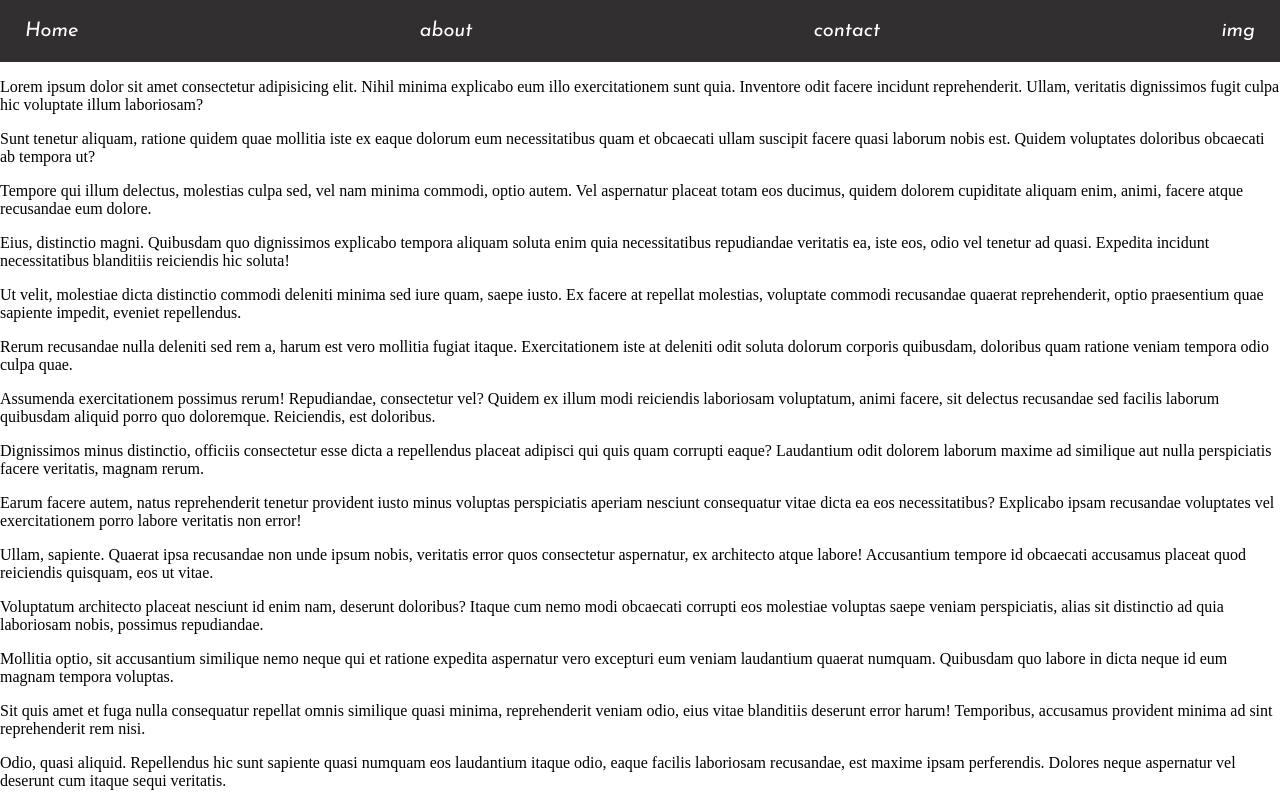
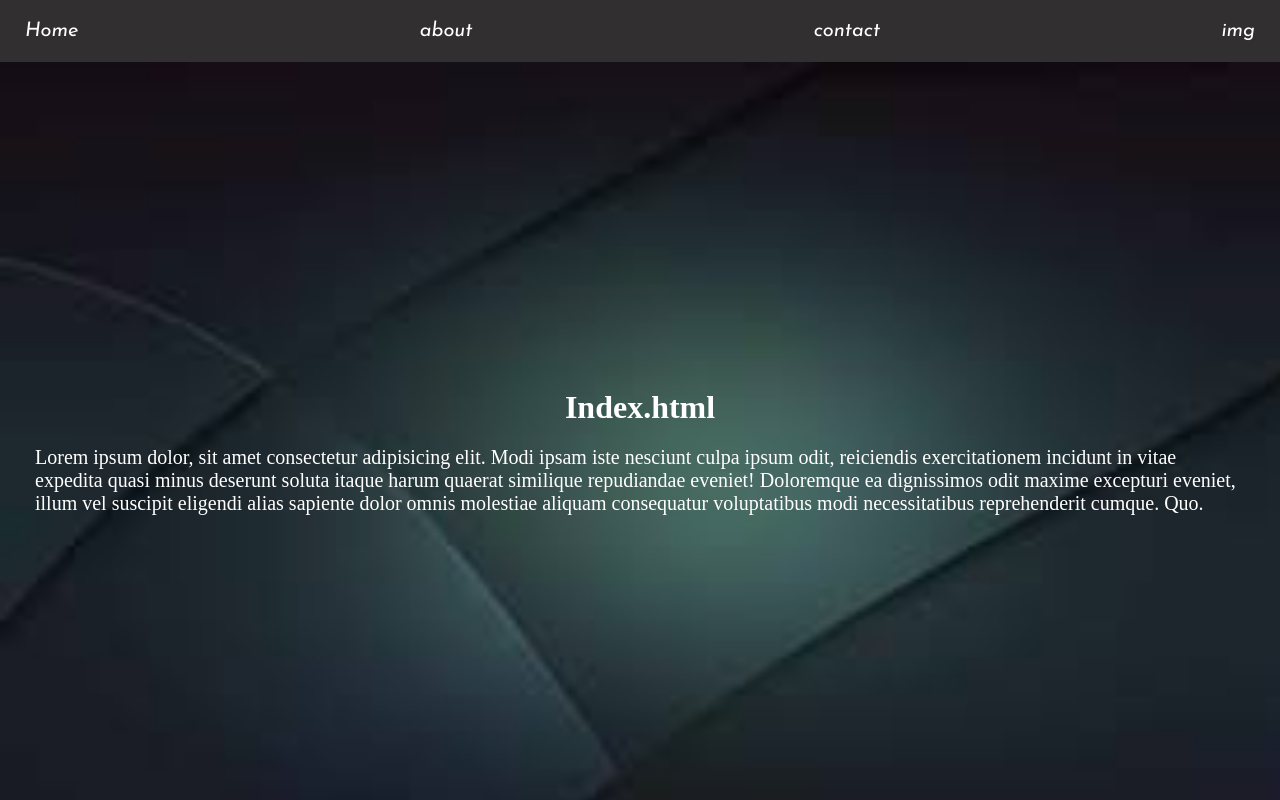
Before and after one commit to SadambekovBekmyrza/16.11.22, a plain HTML site: page index.html in a window 1280 px wide. Shown: the top 800 px of the page. Drawn offline with Linux system fonts and the light colour scheme.

Commit message:
header sozdal disain

```diff
--- a/index.html
+++ b/index.html
@@ -20,6 +20,13 @@
       <li><a href="img.html">img</a></li>
     </ul>
   </nav>
+  <header>
+    <h1>Index.html</h1>
+    <p>Lorem ipsum dolor, sit amet consectetur adipisicing elit. Modi ipsam iste nesciunt culpa ipsum odit, reiciendis
+      exercitationem incidunt in vitae expedita quasi minus deserunt soluta itaque harum quaerat similique repudiandae
+      eveniet! Doloremque ea dignissimos odit maxime excepturi eveniet, illum vel suscipit eligendi alias sapiente dolor
+      omnis molestiae aliquam consequatur voluptatibus modi necessitatibus reprehenderit cumque. Quo.</p>
+  </header>
   <p>Lorem ipsum dolor sit amet consectetur adipisicing elit. Nihil minima explicabo eum illo exercitationem sunt quia.
     Inventore odit facere incidunt reprehenderit. Ullam, veritatis dignissimos fugit culpa hic voluptate illum
     laboriosam?</p>
--- a/style.css
+++ b/style.css
@@ -28,3 +28,20 @@ nav ul li a:hover {
   background-color: rgb(255, 255, 255);
   color: rgb(38, 67, 197);
 }
+header {
+  color: rgb(255, 255, 255);
+  background-image: url(./fon.jpg);
+  height: 100vh;
+  background-size: cover;
+  display: flex;
+  flex-direction: column;
+  justify-content: center;
+  align-items: center;
+  padding: 0 35px;
+}
+header h1 {
+  margin: 0;
+}
+header p {
+  font-size: 20px;
+}
```
Also changed, not shown: fon.jpg (added).
